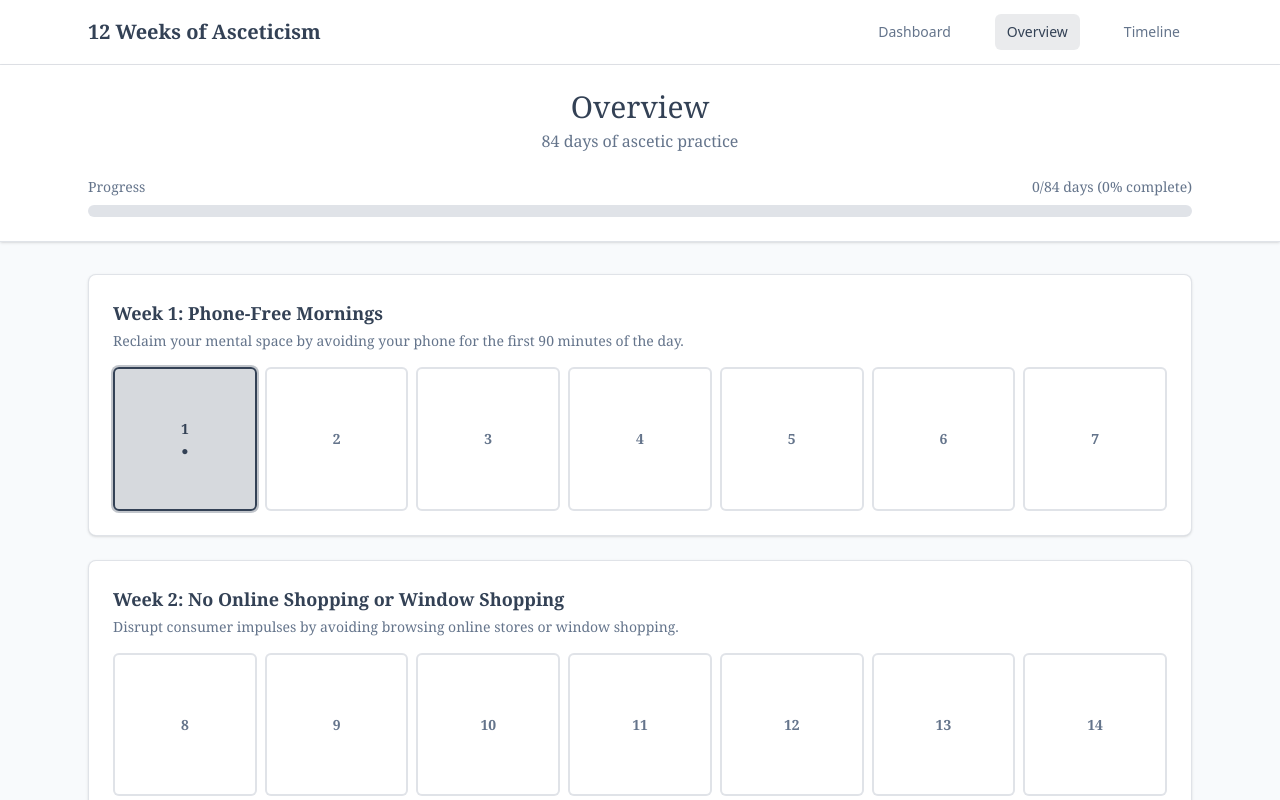
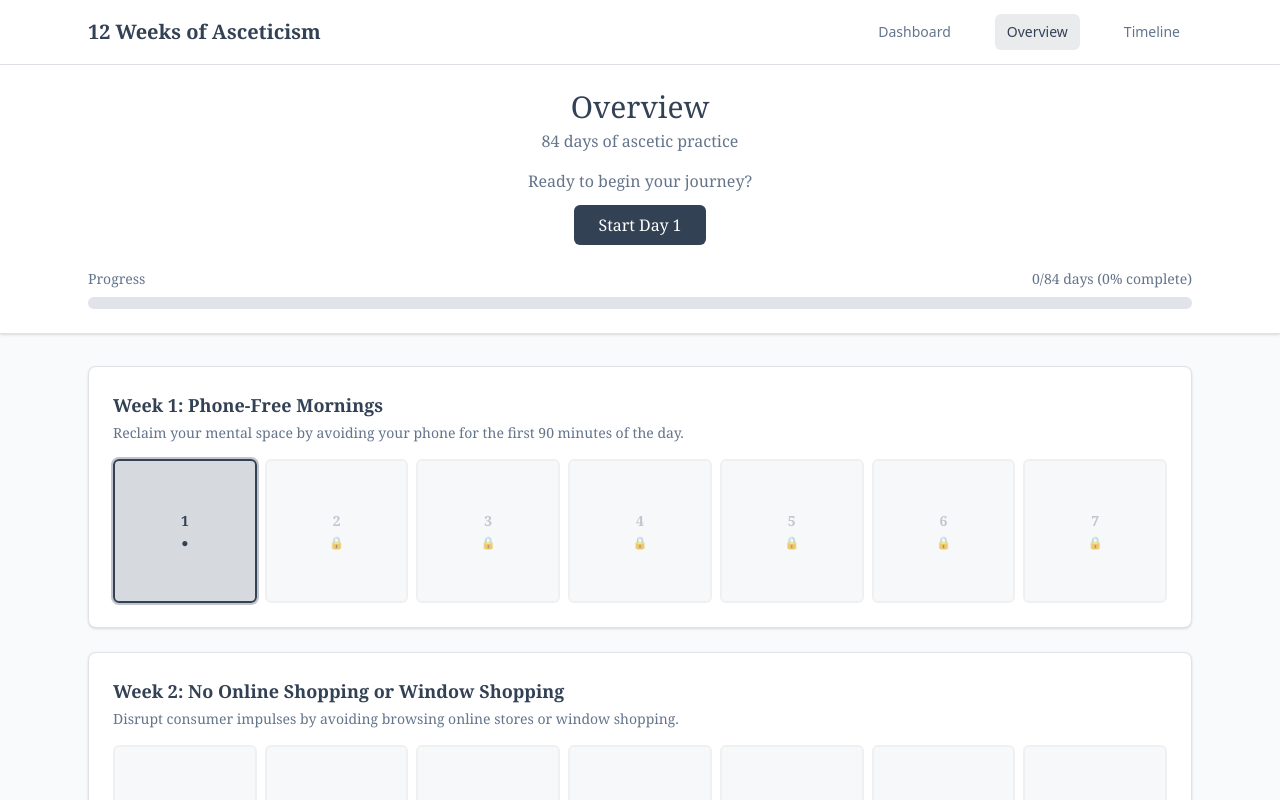
Before and after one commit to martinwinther/12-weeks-of-asceticism, a React (Vite) app: page /overview in a window 1280 px wide. Shown: the top 800 px of the page. Built offline with nearby package versions, Linux system fonts and the light colour scheme; the HTML template or start-up script is replaced by a standard one.

Commit message:
update day tracking

```diff
--- a/src/context/AppContext.jsx
+++ b/src/context/AppContext.jsx
@@ -1,4 +1,5 @@
 import React, { createContext, useContext, useState, useEffect } from 'react';
+import { getItem } from '../utils/localStorage';
 
 const STORAGE_KEY = 'ascetic-app-state';
 
@@ -8,6 +9,7 @@ const defaultState = {
   journalEntries: {},
   currentDay: 1,
   completedDays: [],
+  startDate: null, // Will be set when user begins journey
 };
 
 const AppContext = createContext();
@@ -27,6 +29,7 @@ export const AppProvider = ({ children }) => {
           // Ensure new properties exist with defaults if not present
           currentDay: parsedState.currentDay || 1,
           completedDays: parsedState.completedDays || [],
+          startDate: parsedState.startDate || null,
         };
       } catch (error) {
         console.warn('Failed to parse stored state, using defaults:', error);
@@ -35,6 +38,47 @@ export const AppProvider = ({ children }) => {
     }
     return defaultState;
   });
+
+  // Calculate current day based on calendar date since start
+  const getCurrentDay = () => {
+    if (!state.startDate) {
+      return 1; // Journey hasn't started yet
+    }
+
+    const startDate = new Date(state.startDate);
+    const today = new Date();
+    const daysSinceStart = Math.floor((today - startDate) / (1000 * 60 * 60 * 24));
+
+    // Current day is days since start + 1, capped at 84
+    return Math.min(Math.max(daysSinceStart + 1, 1), 84);
+  };
+
+  // Check if a day is available (unlocked) based on calendar
+  const isDayAvailable = (dayNumber) => {
+    if (!state.startDate) {
+      return dayNumber === 1; // Only day 1 available before journey starts
+    }
+
+    const currentDay = getCurrentDay();
+    return dayNumber <= currentDay;
+  };
+
+  // Start the journey by setting today as day 1
+  const startJourney = () => {
+    const today = new Date().toISOString().split('T')[0]; // YYYY-MM-DD format
+    setState((s) => ({ ...s, startDate: today }));
+  };
+
+  // Reset journey (for testing or restarting)
+  const resetJourney = () => {
+    setState((s) => ({ ...s, startDate: null, completedDays: [], journalEntries: {} }));
+    // Also clear localStorage entries
+    for (let day = 1; day <= 84; day++) {
+      localStorage.removeItem(`entry-day-${day}`);
+      localStorage.removeItem(`complete-day-${day}`);
+      localStorage.removeItem(`timestamp-day-${day}`);
+    }
+  };
 
   useEffect(() => {
     localStorage.setItem(STORAGE_KEY, JSON.stringify(state));
@@ -74,13 +118,17 @@ export const AppProvider = ({ children }) => {
 
   const isDayComplete = (day) => {
     const hasJournal = state.journalEntries[day.toString()]?.trim().length > 0;
-    return hasJournal || (state.completedDays || []).includes(day);
+    const hasLocalStorageEntry = getItem(`entry-day-${day}`, '').trim().length > 0;
+    const isMarkedComplete = getItem(`complete-day-${day}`, false);
+    return hasJournal || hasLocalStorageEntry || isMarkedComplete || (state.completedDays || []).includes(day);
   };
 
   return (
     <AppContext.Provider
       value={{
         ...state,
+        currentDay: getCurrentDay(), // Use dynamic calculation
+        hasStarted: !!state.startDate, // Boolean for whether journey has begun
         setCurrentWeek,
         setCurrentDay,
         completeWeek,
@@ -88,6 +136,9 @@ export const AppProvider = ({ children }) => {
         setJournalEntry,
         getJournalEntry,
         isDayComplete,
+        isDayAvailable,
+        startJourney,
+        resetJourney,
       }}
     >
       {children}
--- a/src/pages/DayPage.jsx
+++ b/src/pages/DayPage.jsx
@@ -3,10 +3,12 @@ import { useParams, useNavigate } from 'react-router-dom';
 import { layersByWeek } from '../data/layersByWeek';
 import { promptsByWeek } from '../data/promptsByWeek';
 import { getItem, setItem } from '../utils/localStorage';
+import { useAppContext } from '../context/AppContext';
 
 const DayPage = () => {
   const { dayNumber } = useParams();
   const navigate = useNavigate();
+  const { isDayAvailable, hasStarted, startJourney, currentDay } = useAppContext();
   const dayNum = parseInt(dayNumber);
   const [journalEntry, setJournalEntry] = useState('');
 
@@ -17,6 +19,51 @@ const DayPage = () => {
         <div className="text-center">
           <h1 className="text-2xl font-bold text-primary mb-4">Invalid Day</h1>
           <p className="text-accent">Please choose a day between 1 and 84.</p>
+        </div>
+      </div>
+    );
+  }
+
+  // Check if journey has started and day is available
+  if (!hasStarted && dayNum > 1) {
+    return (
+      <div className="min-h-screen bg-background flex items-center justify-center font-serif">
+        <div className="text-center max-w-md mx-auto p-6">
+          <h1 className="text-2xl font-bold text-primary mb-4">Journey Not Started</h1>
+          <p className="text-accent mb-6">You need to begin your 84-day ascetic journey to access this day.</p>
+          <button
+            onClick={() => navigate('/day/1')}
+            className="bg-primary text-white px-6 py-3 rounded-md hover:bg-accent transition-colors font-medium"
+          >
+            Start with Day 1
+          </button>
+        </div>
+      </div>
+    );
+  }
+
+  if (!isDayAvailable(dayNum)) {
+    const daysToWait = dayNum - currentDay;
+    return (
+      <div className="min-h-screen bg-background flex items-center justify-center font-serif">
+        <div className="text-center max-w-md mx-auto p-6">
+          <h1 className="text-2xl font-bold text-primary mb-4">Day {dayNum} Locked</h1>
+          <p className="text-accent mb-4">This day isn't available yet. You're currently on Day {currentDay}.</p>
+          <p className="text-accent/80 text-sm mb-6">
+            Come back in {daysToWait} day{daysToWait !== 1 ? 's' : ''} to unlock this day.
+          </p>
+          <button
+            onClick={() => navigate(`/day/${currentDay}`)}
+            className="bg-primary text-white px-6 py-3 rounded-md hover:bg-accent transition-colors font-medium mr-3"
+          >
+            Go to Day {currentDay}
+          </button>
+          <button
+            onClick={() => navigate('/overview')}
+            className="bg-white text-primary border-2 border-primary px-6 py-3 rounded-md hover:bg-background transition-colors font-medium"
+          >
+            View Overview
+          </button>
         </div>
       </div>
     );
@@ -55,7 +102,7 @@ const DayPage = () => {
   };
 
   const goToNextDay = () => {
-    if (dayNum < 84) {
+    if (dayNum < 84 && isDayAvailable(dayNum + 1)) {
       navigate(`/day/${dayNum + 1}`);
     }
   };
@@ -109,6 +156,24 @@ const DayPage = () => {
           </div>
         </div>
 
+        {/* Start Journey Button for Day 1 */}
+        {dayNum === 1 && !hasStarted && (
+          <div className="mb-12 text-center">
+            <div className="bg-primary/10 rounded-lg p-6 border border-primary/20">
+              <h3 className="text-xl font-medium text-primary mb-4">Begin Your 84-Day Journey</h3>
+              <p className="text-accent mb-6">
+                Ready to start your ascetic practice? Click below to begin Day 1 and unlock your daily progression.
+              </p>
+              <button
+                onClick={() => startJourney()}
+                className="bg-primary text-white px-8 py-3 rounded-md hover:bg-accent transition-colors font-medium"
+              >
+                Start Journey
+              </button>
+            </div>
+          </div>
+        )}
+
         {/* Journal Textarea */}
         <div className="mb-12">
           <h3 className="text-xl font-medium text-primary mb-4">Your Journal</h3>
@@ -141,14 +206,14 @@ const DayPage = () => {
 
           <button
             onClick={goToNextDay}
-            disabled={dayNum === 84}
+            disabled={dayNum === 84 || !isDayAvailable(dayNum + 1)}
             className={`px-6 py-2 text-sm font-medium rounded-md transition-colors ${
-              dayNum === 84
+              dayNum === 84 || !isDayAvailable(dayNum + 1)
                 ? 'text-accent/50 cursor-not-allowed'
                 : 'text-accent hover:text-primary hover:bg-background'
             }`}
           >
-            Next Day →
+            {dayNum === 84 ? 'Final Day' : !isDayAvailable(dayNum + 1) ? 'Locked →' : 'Next Day →'}
           </button>
         </div>
 
--- a/src/pages/OverviewPage.jsx
+++ b/src/pages/OverviewPage.jsx
@@ -2,16 +2,16 @@ import React, { useState, useEffect } from 'react';
 import { useNavigate } from 'react-router-dom';
 import { layersByWeek } from '../data/layersByWeek';
 import { getItem } from '../utils/localStorage';
+import { useAppContext } from '../context/AppContext';
 
 const OverviewPage = () => {
   const navigate = useNavigate();
+  const { currentDay, isDayAvailable, hasStarted, startJourney, resetJourney } = useAppContext();
   const [completedDays, setCompletedDays] = useState([]);
-  const [currentDay, setCurrentDay] = useState(1);
 
   // Load completedDays from localStorage
   useEffect(() => {
     const completed = [];
-    let today = 1;
 
     for (let day = 1; day <= 84; day++) {
       const isComplete = getItem(`complete-day-${day}`, false);
@@ -19,12 +19,10 @@ const OverviewPage = () => {
 
       if (isComplete || hasEntry) {
         completed.push(day);
-        today = Math.max(today, day + 1);
       }
     }
 
     setCompletedDays(completed);
-    setCurrentDay(Math.min(today, 84));
   }, []);
 
   // Calculate progress
@@ -34,15 +32,18 @@ const OverviewPage = () => {
   const getDayStyles = (dayNumber) => {
     const isCompleted = completedDays.includes(dayNumber);
     const isToday = dayNumber === currentDay;
+    const isAvailable = isDayAvailable(dayNumber);
 
-    let styles = "aspect-square flex items-center justify-center rounded-md text-sm font-medium cursor-pointer transition-all duration-200 hover:scale-105 ";
+    let styles = "aspect-square flex items-center justify-center rounded-md text-sm font-medium transition-all duration-200 ";
 
-    if (isCompleted) {
-      styles += "bg-accent/20 text-accent border-2 border-accent/30 hover:bg-accent/30";
+    if (!isAvailable) {
+      styles += "bg-gray-100 text-gray-400 border-2 border-gray-200 cursor-not-allowed opacity-60";
+    } else if (isCompleted) {
+      styles += "bg-accent/20 text-accent border-2 border-accent/30 hover:bg-accent/30 cursor-pointer hover:scale-105";
     } else if (isToday) {
-      styles += "bg-primary/20 text-primary border-2 border-primary ring-2 ring-primary/30 hover:bg-primary/30";
+      styles += "bg-primary/20 text-primary border-2 border-primary ring-2 ring-primary/30 hover:bg-primary/30 cursor-pointer hover:scale-105";
     } else {
-      styles += "bg-white text-accent border-2 border-accent/20 hover:bg-background";
+      styles += "bg-white text-accent border-2 border-accent/20 hover:bg-background cursor-pointer hover:scale-105";
     }
 
     return styles;
@@ -50,7 +51,9 @@ const OverviewPage = () => {
 
   // Handle day click
   const handleDayClick = (dayNumber) => {
+    if (isDayAvailable(dayNumber)) {
       navigate(`/day/${dayNumber}`);
+    }
   };
 
   // Generate 12 weeks of 7 days each
@@ -67,6 +70,36 @@ const OverviewPage = () => {
           <div className="text-center">
             <h1 className="text-3xl font-light text-primary">Overview</h1>
             <p className="text-accent mt-1">84 days of ascetic practice</p>
+            {hasStarted && (
+              <div>
+                <p className="text-accent/80 text-sm mt-2">
+                  Day {currentDay} • {84 - currentDay + 1} days remaining
+                </p>
+                {/* Development reset button */}
+                <button
+                  onClick={() => {
+                    if (confirm('Are you sure you want to reset your journey? This will delete all progress.')) {
+                      resetJourney();
+                      window.location.reload();
+                    }
+                  }}
+                  className="text-xs text-red-500 hover:text-red-700 mt-2 underline"
+                >
+                  Reset Journey (Dev)
+                </button>
+              </div>
+            )}
+            {!hasStarted && (
+              <div className="mt-4">
+                <p className="text-accent mb-3">Ready to begin your journey?</p>
+                <button
+                  onClick={() => navigate('/day/1')}
+                  className="bg-primary text-white px-6 py-2 rounded-md hover:bg-accent transition-colors font-medium"
+                >
+                  Start Day 1
+                </button>
+              </div>
+            )}
           </div>
 
           {/* Progress Indicator */}
@@ -108,7 +141,12 @@ const OverviewPage = () => {
 
                 {/* Week Grid - 7 days */}
                 <div className="grid grid-cols-7 gap-2">
-                  {week.map((dayNumber) => (
+                  {week.map((dayNumber) => {
+                    const isCompleted = completedDays.includes(dayNumber);
+                    const isToday = dayNumber === currentDay;
+                    const isAvailable = isDayAvailable(dayNumber);
+
+                    return (
                       <div
                         key={dayNumber}
                         onClick={() => handleDayClick(dayNumber)}
@@ -116,15 +154,19 @@ const OverviewPage = () => {
                       >
                         <div className="text-center">
                           <div className="font-semibold">{dayNumber}</div>
-                        {completedDays.includes(dayNumber) && (
+                          {!isAvailable && (
+                            <div className="text-xs mt-1">🔒</div>
+                          )}
+                          {isCompleted && isAvailable && (
                             <div className="text-xs mt-1">✓</div>
                           )}
-                        {dayNumber === currentDay && (
+                          {isToday && isAvailable && (
                             <div className="text-xs mt-1">●</div>
                           )}
                         </div>
                       </div>
-                  ))}
+                    );
+                  })}
                 </div>
               </div>
             );
@@ -134,7 +176,7 @@ const OverviewPage = () => {
         {/* Legend */}
         <div className="mt-8 bg-white rounded-lg shadow-sm p-6 border border-accent/20">
           <h3 className="text-lg font-medium text-primary mb-4">Legend</h3>
-          <div className="grid grid-cols-3 gap-4">
+          <div className="grid grid-cols-2 md:grid-cols-4 gap-4">
             <div className="flex items-center space-x-3">
               <div className="w-8 h-8 bg-accent/20 border-2 border-accent/30 rounded-md flex items-center justify-center">
                 <span className="text-accent text-xs">✓</span>
@@ -151,6 +193,12 @@ const OverviewPage = () => {
               <div className="w-8 h-8 bg-white border-2 border-accent/20 rounded-md"></div>
               <span className="text-sm text-accent">Available</span>
             </div>
+            <div className="flex items-center space-x-3">
+              <div className="w-8 h-8 bg-gray-100 border-2 border-gray-200 rounded-md flex items-center justify-center opacity-60">
+                <span className="text-gray-400 text-xs">🔒</span>
+              </div>
+              <span className="text-sm text-accent">Locked</span>
+            </div>
           </div>
         </div>
       </div>
```
Lines whose indentation alone changed are shown as unchanged.
